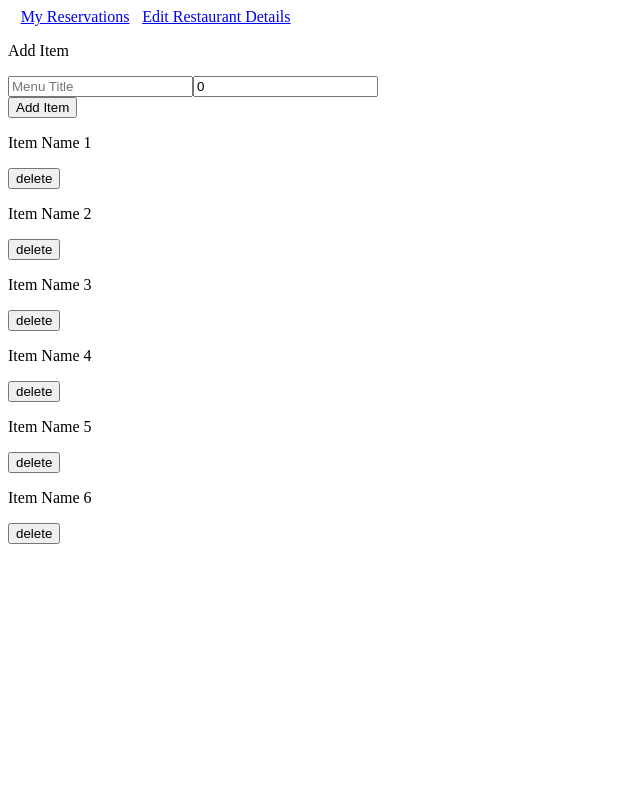
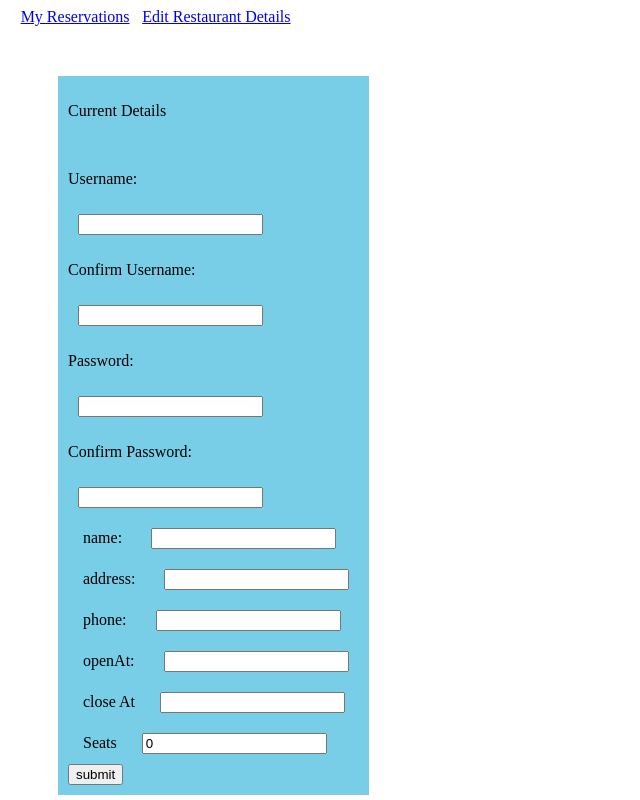
Before and after one commit to mahisha2022/reservation-app-project-frontend, an Angular app: page /adminDetails in a window 1280 px wide. Shown: the top 800 px of the page, without its empty margins (0-640 px from the left). Built offline with nearby package versions, Linux system fonts and the light colour scheme; no server answers.

Commit message:
updated sign up page, created customer form and applied logic to switch between forms

```diff
--- a/src/app/app.module.ts
+++ b/src/app/app.module.ts
@@ -23,6 +23,7 @@
 import { FormsModule } from '@angular/forms';
 import { ReservationListComponent } from './components/reservation-list/reservation-list.component';
 import { RestaurantformComponent } from './components/restaurantform/restaurantform.component';
+import { CustomerformComponent } from './components/customerform/customerform.component';
 
 @NgModule({
   declarations: [
@@ -44,7 +45,8 @@
     ReservationListComponent,
     MenuItemComponent,
     MenuItemInputComponent,
-    RestaurantformComponent
+    RestaurantformComponent,
+    CustomerformComponent
   ],
   imports: [
     BrowserModule,
--- /dev/null
+++ b/src/app/components/customerform/customerform.component.html
@@ -0,0 +1,10 @@
+<p class="row">Username:</p>
+<input class="row" type="text" id="username" [(ngModel)]="username">
+<p class="row">Confirm Username:</p>
+<input class="row" type="text" id="username" [(ngModel)]="confirm_username">
+<p>Password:</p>
+<input type="text" id="password" [(ngModel)]="password">
+<p>Confirm Password:</p>
+<input type="text" id="password" [(ngModel)]="confirm_password">
+<br>
+<button (click)="submit()">submit</button>
--- /dev/null
+++ b/src/app/components/customerform/customerform.component.ts
@@ -0,0 +1,37 @@
+import { Component } from '@angular/core';
+
+@Component({
+  selector: 'app-customerform',
+  templateUrl: './customerform.component.html',
+  styleUrls: ['./customerform.component.css']
+})
+export class CustomerformComponent {
+
+  /**
+   * Member Variables
+   */
+
+  username : string = "";
+  confirm_username : string = "";
+  password : string = "";
+  confirm_password : string = "";
+
+
+
+  /**
+   * Constructor
+   */
+
+  constructor() { }
+
+
+
+  /**
+   * Class Methods
+   */
+
+  submit() {
+
+  }
+
+}
--- a/src/app/components/restaurantform/restaurantform.component.html
+++ b/src/app/components/restaurantform/restaurantform.component.html
@@ -1,6 +1,16 @@
 <div class="container">
     <div class="left-column">
-        <p>restaurant registration form</p>
+        <p>{{formTitle}}</p>
+        <br>
+        <p class="row">Username:</p>
+        <input class="row" type="text" id="username" [(ngModel)]="username">
+        <p class="row">Confirm Username:</p>
+        <input class="row" type="text" id="username" [(ngModel)]="confirm_username">
+        <p>Password:</p>
+        <input type="text" id="password" [(ngModel)]="password">
+        <p>Confirm Password:</p>
+        <input type="text" id="password" [(ngModel)]="confirm_password">
+        <br>
         <label for="">name: </label>
         <input [(ngModel)]="name">
         <br>
--- a/src/app/components/restaurantform/restaurantform.component.ts
+++ b/src/app/components/restaurantform/restaurantform.component.ts
@@ -1,4 +1,4 @@
-import { Component, OnInit } from '@angular/core';
+import { Component, Input, OnInit } from '@angular/core';
 import { Restaurant } from 'src/app/models/Restaurant';
 import { RestaurantService } from 'src/app/services/restaurant.service';
 
@@ -8,6 +8,11 @@
   styleUrls: ['./restaurantform.component.css']
 })
 export class RestaurantformComponent implements OnInit{
+
+  /**
+   * Member Variables
+   */
+
   restaurants: Restaurant[] = [];
   name: string = "";
   address: string = "";
@@ -15,8 +20,27 @@
   openAt: string = "";
   closeAt: string = "";
   totalSeats: number = 0;
+  username : string = "";
+  confirm_username : string = "";
+  password : string = "";
+  confirm_password : string = "";
+  @Input()
+  formTitle: string = "restaurant registration form";
 
-  constructor(private restaurantService: RestaurantService){}
+
+
+  /**
+   * Constructor
+   */
+
+  constructor(private restaurantService: RestaurantService) { }
+
+
+
+  /**
+   * Class Methods
+   */
+
   ngOnInit() {
     this.getRestaurants();
   }
--- a/src/app/pages/admin-restaurant-details/admin-restaurant-details.component.html
+++ b/src/app/pages/admin-restaurant-details/admin-restaurant-details.component.html
@@ -1,4 +1,6 @@
 <app-restaurant-navbar></app-restaurant-navbar>
+<br>
+<app-restaurantform [formTitle]="formTitle"></app-restaurantform>
 <br>
 <app-menu-item-input (addItemEvent)="addItem($event)"></app-menu-item-input>
 <br>
--- a/src/app/pages/admin-restaurant-details/admin-restaurant-details.component.ts
+++ b/src/app/pages/admin-restaurant-details/admin-restaurant-details.component.ts
@@ -12,6 +12,7 @@
    * Member Variables
    */
 
+  formTitle : string = "Current Details";
   menuItems : MenuItem[] = [
     {
       itemName : "Item Name 1",
--- a/src/app/pages/sign-up/sign-up.component.html
+++ b/src/app/pages/sign-up/sign-up.component.html
@@ -1,15 +1,5 @@
 <div class="header">
     <p class="title">Reservations App</p>
-</div>
-<div class="sign-up">
-    <p class="row">Username:</p>
-    <input class="row" type="text" id="username" [(ngModel)]="username">
-    <p class="row">Confirm Username:</p>
-    <input class="row" type="text" id="username" [(ngModel)]="confirm_username">
-    <p>Password:</p>
-    <input type="text" id="password" [(ngModel)]="password">
-    <p>Confirm Password:</p>
-    <input type="text" id="password" [(ngModel)]="confirm_password">
 </div>
 <div class="customer-type">
     <p>I am a...</p>
@@ -18,7 +8,7 @@
 </div>
 <br>
 <div *ngIf="userType == 'Customer'">
-    <p>customer test</p>
+    <app-customerform></app-customerform>
 </div>
 <div *ngIf="userType == 'Restaurant'">
     <app-restaurantform></app-restaurantform>
--- a/src/app/pages/sign-up/sign-up.component.ts
+++ b/src/app/pages/sign-up/sign-up.component.ts
@@ -11,10 +11,6 @@
    * Member Variables
    */
 
-  username : string = "";
-  confirm_username : string = "";
-  password : string = "";
-  confirm_password : string = "";
   userType : string = "";
 
 
@@ -43,8 +39,6 @@
 
   attemptSignUp() : void {
 
-
-
   }
 
 }
```
Also changed, not shown: src/app/components/customerform/customerform.component.css (added), 1 other file (tests, documents, lock files or other folders).
